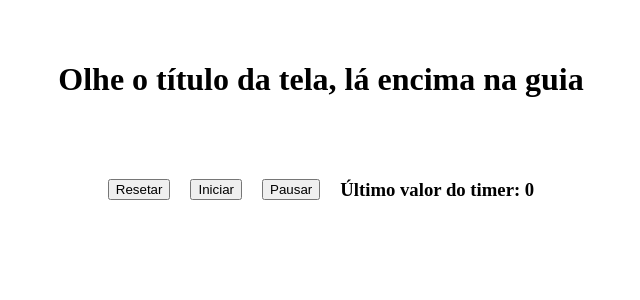
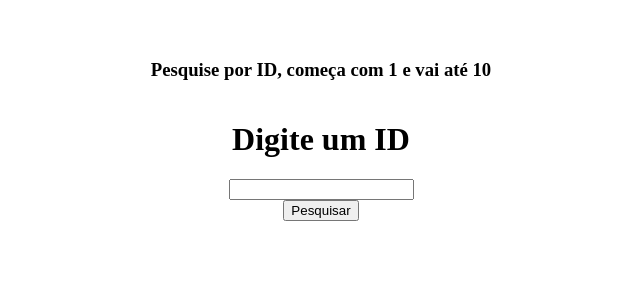
Before and after one commit to ScatmanVit/learning-react-exercises, a React (Vite) app: page / in a window 1280 px wide. Shown: the top 300 px of the page, without its empty margins (319-959 px from the left). Built offline with nearby package versions, Linux system fonts and the light colour scheme.

Commit message:
mostrando usuário com jsonplaceholder, loading e useEffect

```diff
--- a/src/App.tsx
+++ b/src/App.tsx
@@ -1,10 +1,10 @@
-import ScreenCount from "./practice/useEffect/screenCount"
+import SearchUser from "./practice/useEffect/searchUser"
 
 
 function App() {
   return (
     <>
-        <ScreenCount/>
+        <SearchUser/>
     </>
   )
 }
--- /dev/null
+++ b/src/practice/useEffect/searchUser.tsx
@@ -0,0 +1,103 @@
+import { useEffect, useState } from 'react'
+import axios from 'axios'
+
+export default function SearchUser() {
+   type User = {
+      id: number,
+      name: string,
+      username: string,
+      email: string,
+      address: {
+         street: string,
+         suite: string,
+         city: string,
+         zipcode: string,
+         geo: {
+            lat: string,
+            lng: string
+         }
+      },
+      phone: string,
+      website: string,
+      company: {
+         name: string,
+         catchPhrase: string,
+         bs: string
+      }
+   }
+
+   const [user, setUser] = useState<User | null>(null)
+   const [loading, setLoading] = useState<boolean>(false)
+   const [idToSearch, setIdToSearch] = useState<string>("")
+   const [value, setValue] = useState<string>("")
+
+   async function getUser(id: string): Promise<User | null> {
+      if (!id) {
+         console.log("Sem ID para buscar")
+         return null
+      }
+      try {
+         const res = await axios.get(`https://jsonplaceholder.typicode.com/users/${Number(id)}`)
+         return res.data
+      } catch (err) {
+         console.error("Erro ao buscar usuário:", err)
+         return null
+      }
+   }
+
+   useEffect(() => {
+      if (!idToSearch) return
+
+      const timer = setTimeout(async () => {
+         setLoading(true)
+         const user = await getUser(idToSearch) // pausa o fluxo até a resposta chegar.
+         setUser(user)
+         setLoading(false)
+      }, 500)
+      console.log("entrou")
+      return () => clearTimeout(timer)
+   }, [idToSearch])
+
+   return (
+      <div style={{
+         display: "flex",
+         flexDirection: "column",
+         justifyContent: "center",
+         alignItems: "center",
+         marginTop: 40
+      }}>
+         <h3>Pesquise por ID, começa com 1 e vai até 10</h3>
+         <h1>Digite um ID</h1>
+
+         <input
+            type="number"
+            value={value}
+            onChange={(e) => setValue(e.target.value)}
+         />
+         <button onClick={() => {
+               if (value) {
+                  setIdToSearch(value)
+                  setValue("")
+               }
+            }}
+         >
+            Pesquisar
+         </button>
+
+         {loading && <p>Carregando...</p>}
+         {!loading && idToSearch && (
+            user
+               ? <pre>{JSON.stringify(user, null, 2)}</pre>
+               : <p>Usuário não encontrado</p>
+         )}
+      </div>
+   )
+}
+
+/* foram usados dois estados para o input (value, idToSearch), pra que o componente não rendenize sempre que digitar,
+e também pra poder controlar a requisição
+
+value = pra salvar o texto do input no idToSerch pra pesquisa,
+idToSearch = pra ser usado como dependencia no useEffect e evitar re-rendenização
+   além de ser usado para condicionar a requisição na api
+*/
```
